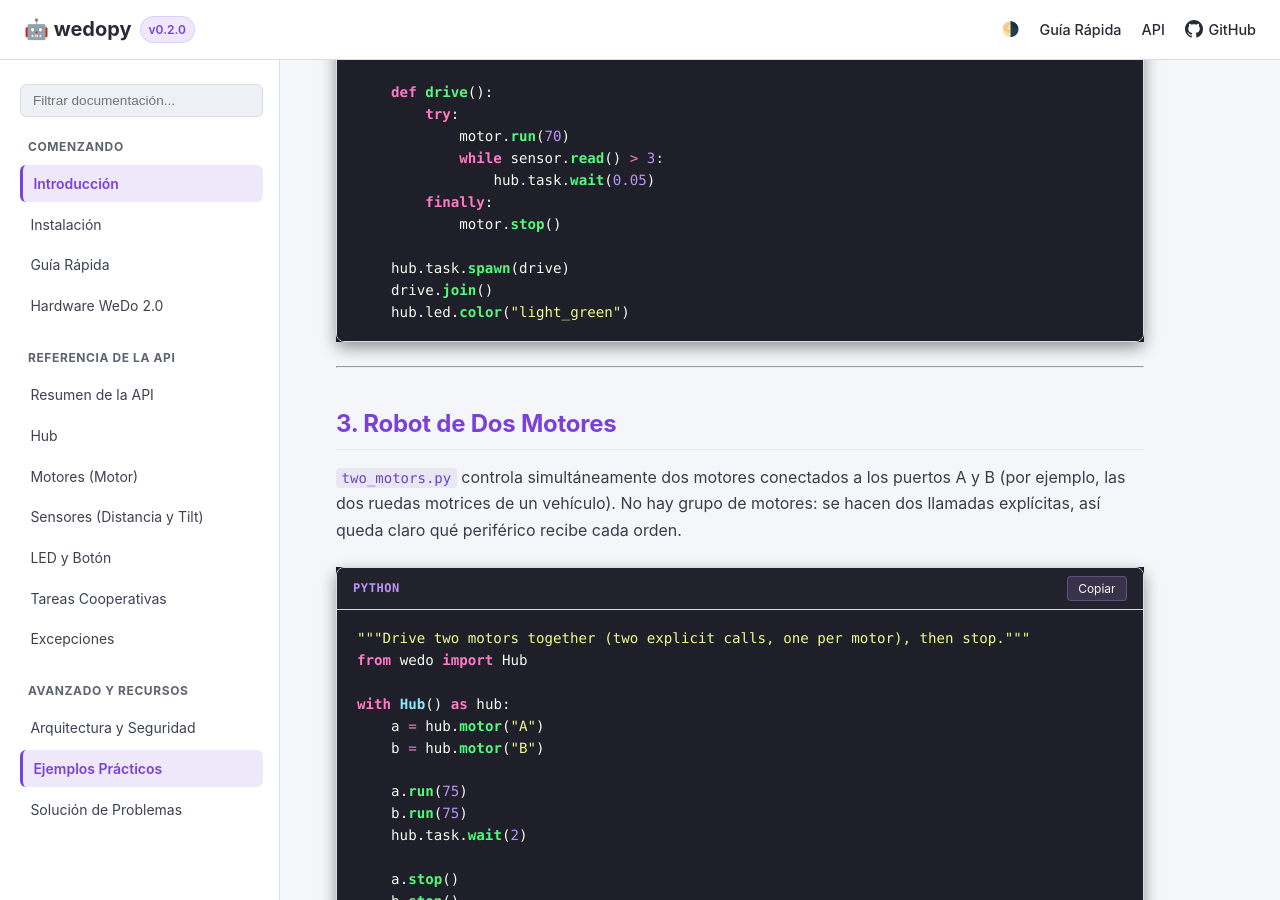
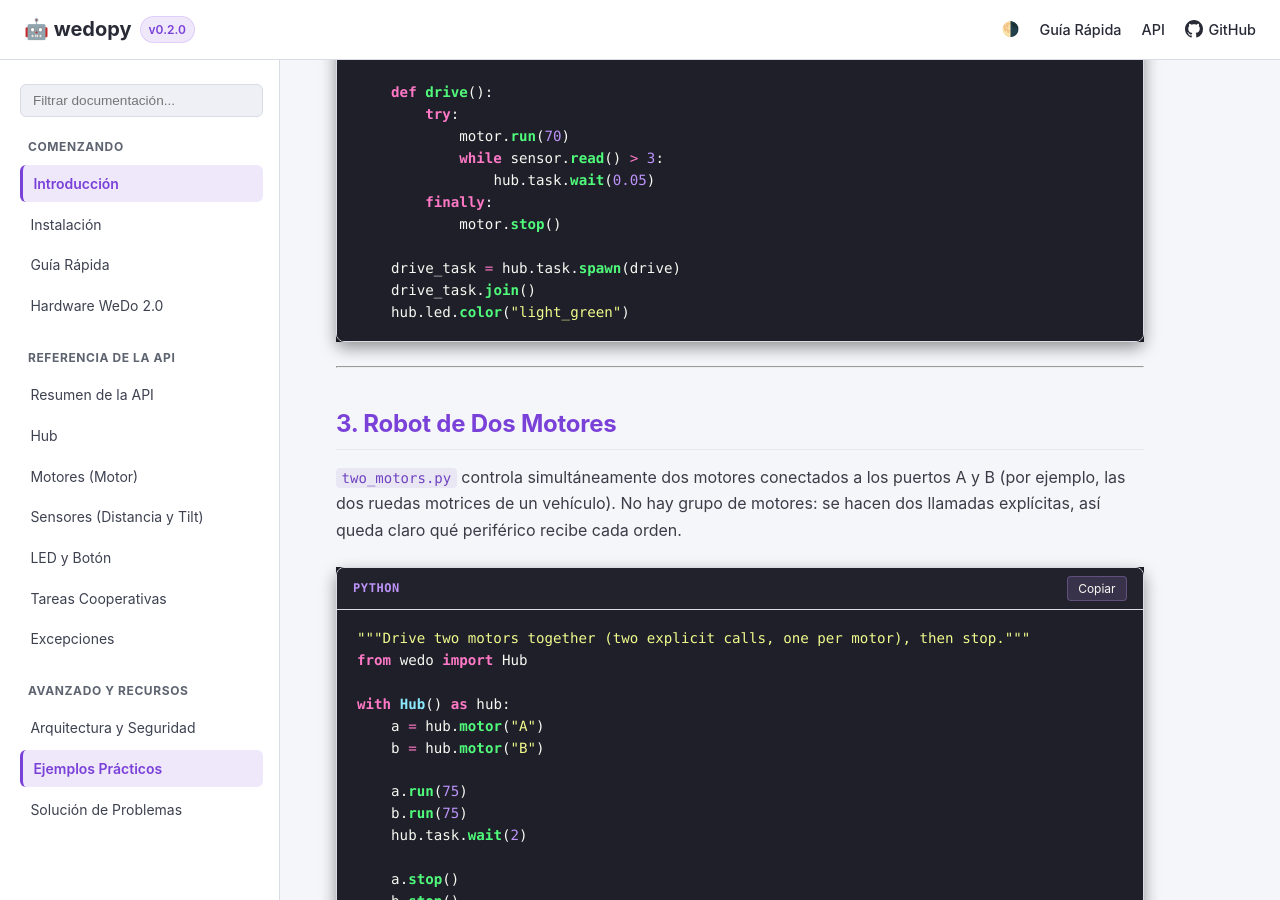
Before and after one commit to almeida-aguilar/spark-script-py, a Jekyll site: the page built from docs/ejemplos.md, in a window 1280 px wide and 900 px high, scrolled down 1401 px. Built offline with Jekyll 4.4.1, drawn with Linux system fonts in a browser that asks for light colours.

Commit message:
fix(ejemplos): el sensor de distancia guarda la Task de spawn antes de join()

````diff
--- a/docs/ejemplos.md
+++ b/docs/ejemplos.md
@@ -70,8 +70,8 @@ with Hub() as hub:
         finally:
             motor.stop()
 
-    hub.task.spawn(drive)
-    drive.join()
+    drive_task = hub.task.spawn(drive)
+    drive_task.join()
     hub.led.color("light_green")
 ```
 
````
Also changed, not shown: 1 other file.
